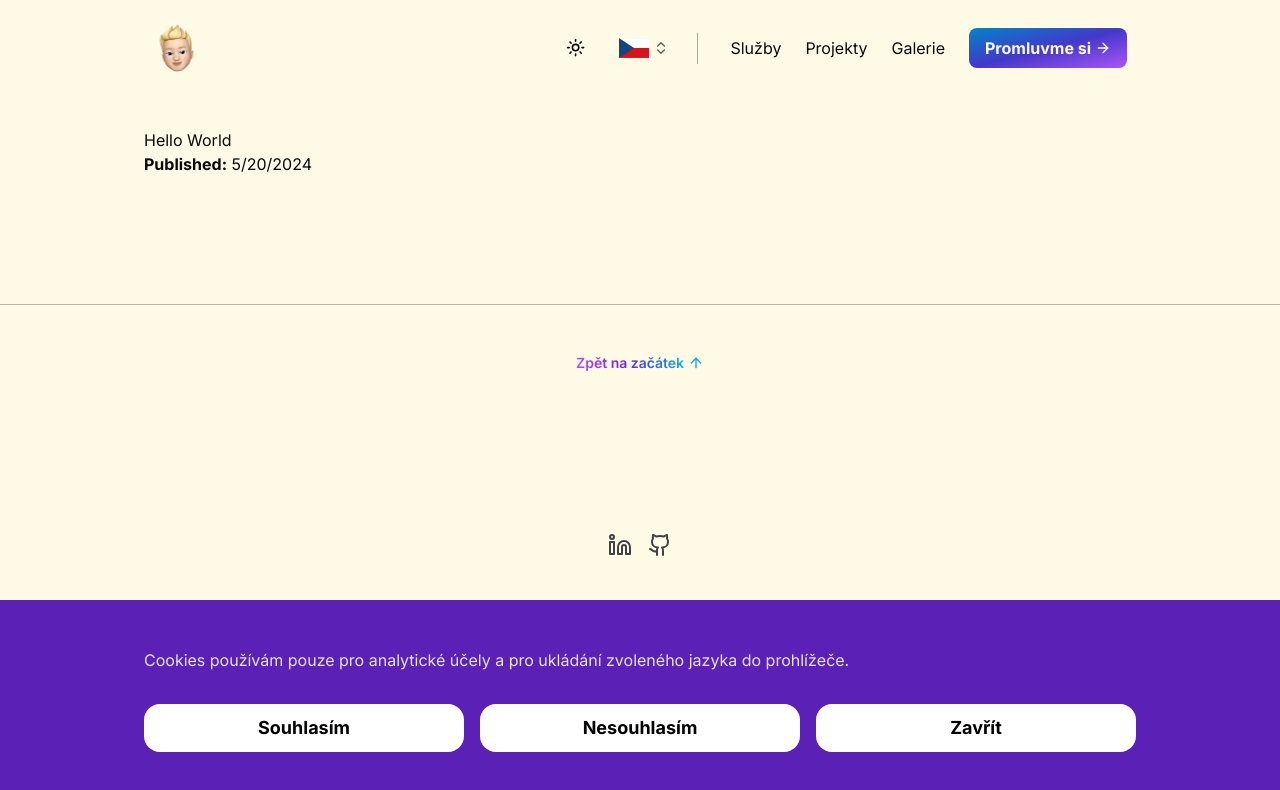
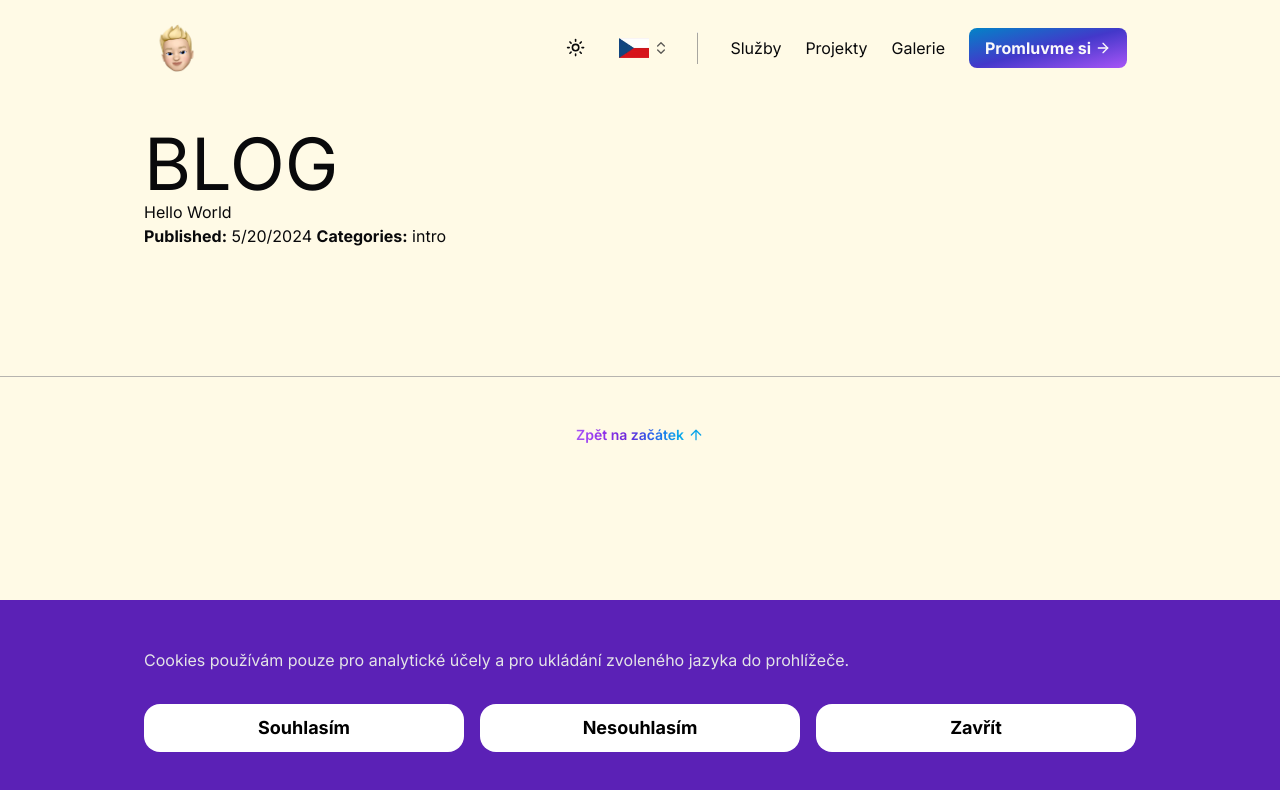
Before and after one commit to ton1czech/baudys, a Next.js app: page /blog in a window 1280 px wide. Shown: the top 790 px of the page. Built offline with nearby package versions, Linux system fonts and the light colour scheme.

Commit message:
🎁NEW: add blog categories

```diff
--- /dev/null
+++ b/actions/get-posts-by-category.ts
@@ -0,0 +1,17 @@
+import type { Category, Post } from '@/types/blog'
+import { getPosts } from './get-posts'
+
+export async function getPostsByCategory({
+  category,
+}: {
+  category: Category
+}): Promise<Post[]> {
+  const allPosts = await getPosts()
+
+  // Filter posts by specified category
+  const posts = allPosts.filter(
+    post => post.categories.indexOf(category) !== -1
+  )
+
+  return posts
+}
--- /dev/null
+++ b/actions/get-posts.ts
@@ -0,0 +1,23 @@
+import type { Post } from '@/types/blog'
+import { readdir } from 'fs/promises'
+
+export async function getPosts(): Promise<Post[]> {
+  const slugs = (
+    await readdir('./app/blog/(posts)', { withFileTypes: true })
+  ).filter(dirent => dirent.isDirectory())
+
+  console.log(slugs)
+
+  const posts = await Promise.all(
+    slugs.map(async ({ name }) => {
+      const { metadata } = await import(`../app/blog/(posts)/${name}/page.mdx`)
+      return { slug: name, ...metadata }
+    })
+  )
+
+  console.log(posts)
+
+  posts.sort((a, b) => +new Date(b.publishDate) - +new Date(a.publishDate))
+
+  return posts
+}
--- a/app/blog/hello-world/page.mdx
+++ b/app/blog/(posts)/hello-world/page.mdx
@@ -1,6 +1,7 @@
 export const metadata = {
   title: 'Hello World',
   publishDate: '2024-05-20',
+  categories: ['intro'],
 }
 
 # Hello world
--- /dev/null
+++ b/app/blog/[category]/page.tsx
@@ -0,0 +1,30 @@
+import { getPostsByCategory } from '@/actions/get-posts-by-category'
+import { Posts } from '@/components/blog/posts'
+import { categories } from '@/database/categories'
+import type { Category } from '@/types/blog'
+import { notFound } from 'next/navigation'
+
+export default async function Category({
+  params,
+}: {
+  params: { category: Category }
+}) {
+  const { category } = params
+
+  if (categories.indexOf(category) == -1) notFound()
+
+  const posts = await getPostsByCategory({ category })
+
+  return (
+    <main>
+      <h1>Category: {category}</h1>
+      <Posts posts={posts} />
+    </main>
+  )
+}
+
+export function generateStaticParams() {
+  return categories.map(category => ({
+    category,
+  }))
+}
--- a/app/blog/page.tsx
+++ b/app/blog/page.tsx
@@ -1,44 +1,13 @@
-import { Post } from '@/types/blog'
-import { readdir } from 'fs/promises'
-import Link from 'next/link'
+import { getPosts } from '@/actions/get-posts'
+import { Posts } from '@/components/blog/posts'
 
-export default async function Posts() {
-  const getPosts = async (): Promise<Post[]> => {
-    const slugs = (await readdir('./app/blog', { withFileTypes: true })).filter(
-      dirent => dirent.isDirectory()
-    )
-
-    console.log(slugs)
-
-    const posts = await Promise.all(
-      slugs.map(async ({ name }) => {
-        const { metadata } = await import(`./${name}/page.mdx`)
-        return { slug: name, ...metadata }
-      })
-    )
-
-    posts.sort((a, b) => +new Date(b.publishDate) - +new Date(a.publishDate))
-
-    return posts
-  }
-
-  const posts: Post[] = await getPosts()
+export default async function Page() {
+  const posts = await getPosts()
 
   return (
-    <ol>
-      {posts.map(({ slug, title, publishDate }) => (
-        <li key={slug}>
-          <h2>
-            <Link href={`/blog/${slug}`}>{title}</Link>
-          </h2>
-          <p>
-            <strong>Published:</strong>{' '}
-            {new Date(publishDate).toLocaleDateString()}{' '}
-            {/* <strong>Categories:</strong>{' '} */}
-            {/* {categories.map((cat, i) => `${i ? ', ' : ''}${cat}`)} */}
-          </p>
-        </li>
-      ))}
-    </ol>
+    <main>
+      <h1 className='text-7xl'>BLOG</h1>
+      <Posts posts={posts} />
+    </main>
   )
 }
--- /dev/null
+++ b/components/blog/posts.tsx
@@ -0,0 +1,22 @@
+import { Post } from '@/types/blog'
+import Link from 'next/link'
+
+export const Posts = ({ posts }: { posts: Post[] }) => {
+  return (
+    <ol>
+      {posts.map(({ slug, title, publishDate, categories }) => (
+        <li key={slug}>
+          <h2>
+            <Link href={`/blog/(posts)/${slug}`}>{title}</Link>
+          </h2>
+          <p>
+            <strong>Published:</strong>{' '}
+            {new Date(publishDate).toLocaleDateString()}{' '}
+            <strong>Categories:</strong>{' '}
+            {categories.map((cat, i) => `${i ? ', ' : ''}${cat}`)}
+          </p>
+        </li>
+      ))}
+    </ol>
+  )
+}
--- /dev/null
+++ b/database/categories.ts
@@ -0,0 +1,6 @@
+export const categories = [
+  'intro',
+  'programming',
+  'travel',
+  'photography',
+] as const
--- a/types/blog.ts
+++ b/types/blog.ts
@@ -1,5 +1,10 @@
+import { categories } from '@/database/categories'
+
+export type Category = (typeof categories)[number]
+
 export interface Post {
   slug: string
   title: string
   publishDate: string
+  categories: Category[]
 }
```
